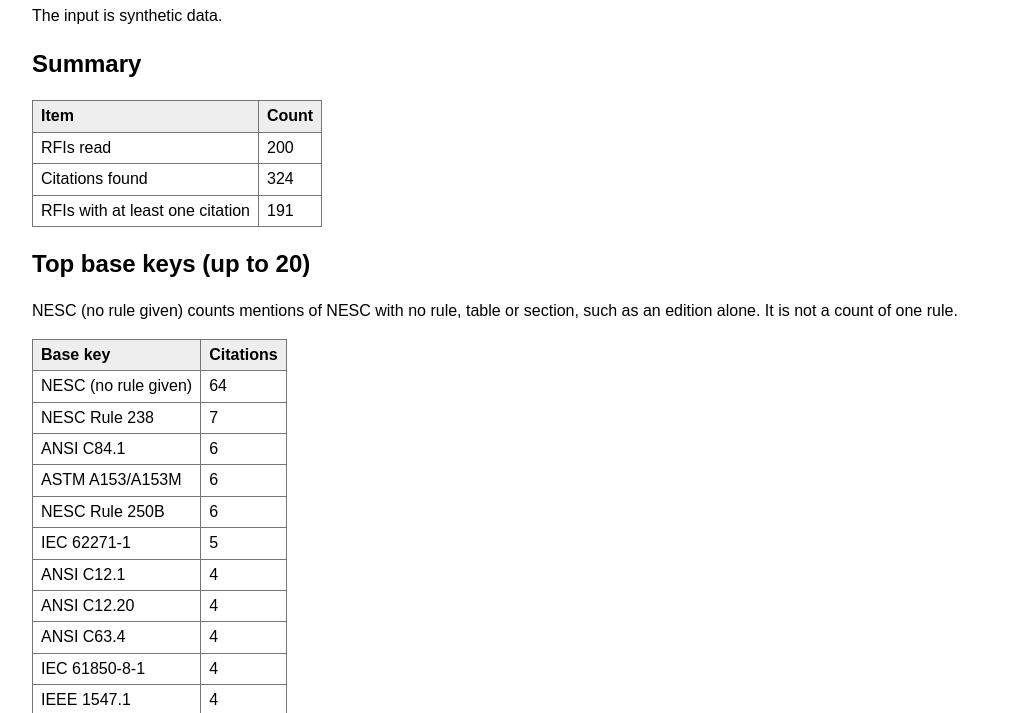
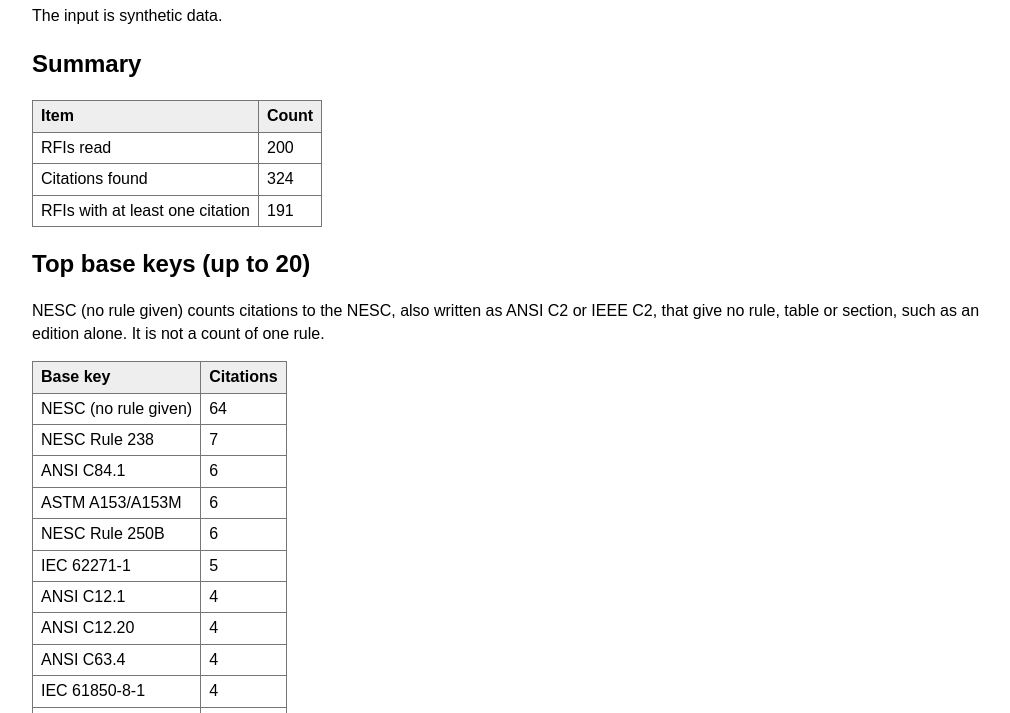
Before and after one commit to mehmetsean/rfi-analysis-system, a plain HTML site: page examples/results/analysis.html in a window 1280 px wide. Shown: the part 83-796 px from the top of the page, without its empty margins (128-1138 px from the left). Drawn offline with Linux system fonts and the light colour scheme.

Commit message:
Regenerate examples

```diff
--- a/examples/results/analysis.html
+++ b/examples/results/analysis.html
@@ -23,7 +23,7 @@
 </table>
 </div>
 <h2>Top base keys (up to 20)</h2>
-<p>NESC (no rule given) counts mentions of NESC with no rule, table or section, such as an edition alone. It is not a count of one rule.</p>
+<p>NESC (no rule given) counts citations to the NESC, also written as ANSI C2 or IEEE C2, that give no rule, table or section, such as an edition alone. It is not a count of one rule.</p>
 <div class="scroll" tabindex="0" role="region" aria-label="Top base keys (up to 20)">
 <table>
 <thead><tr><th scope="col">Base key</th><th scope="col">Citations</th></tr></thead>
```
Also changed, not shown: examples/results/README.txt, 1 other file.
